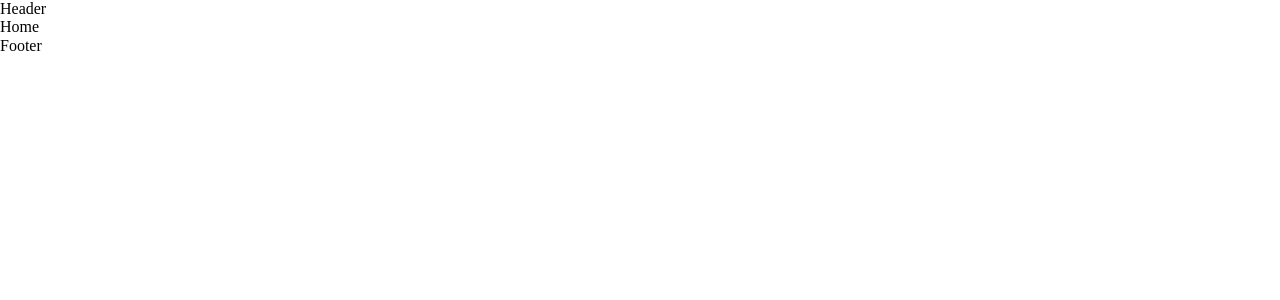
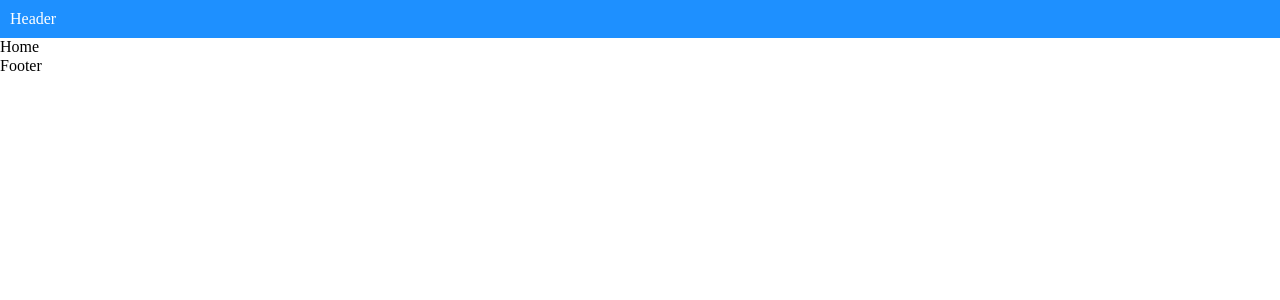
Before and after one commit to nikcladis/MyPlaisio, a React (Vite) app: page / in a window 1280 px wide. Shown: the top 300 px of the page. Built offline with nearby package versions, Linux system fonts and the light colour scheme.

Commit message:
added module.css with typescript

```diff
--- a/index.html
+++ b/index.html
@@ -4,7 +4,7 @@
     <meta charset="UTF-8" />
     <link rel="icon" type="image/svg+xml" href="/vite.svg" />
     <meta name="viewport" content="width=device-width, initial-scale=1.0" />
-    <title>Plaisio clone - nikcladis</title>
+    <title>Πλαίσιο</title>
   </head>
   <body>
     <div id="root"></div>
--- a/package.json
+++ b/package.json
@@ -10,6 +10,7 @@
     "preview": "vite preview"
   },
   "dependencies": {
+    "@types/styled-components": "^5.1.34",
     "normalize.css": "^8.0.1",
     "react": "^18.2.0",
     "react-dom": "^18.2.0",
--- /dev/null
+++ b/src/components/Header/Header.module.css
@@ -0,0 +1,5 @@
+.headerContainer {
+  color: white;
+  background-color: dodgerblue;
+  padding: 10px;
+}
--- a/src/components/Header/Header.tsx
+++ b/src/components/Header/Header.tsx
@@ -1,6 +1,7 @@
 import React from "react";
+import styles from "./Header.module.css";
 
 const Header: React.FC = () => {
-  return <header>Header</header>;
+  return <header className={styles.headerContainer}>Header</header>;
 };
 export default Header;
--- /dev/null
+++ b/src/types/index.d.ts
@@ -0,0 +1,2 @@
+declare module "*.module.css";
+declare module "*.module.scss";
```
Also changed, not shown: 1 other file (tests, documents, lock files or other folders).
